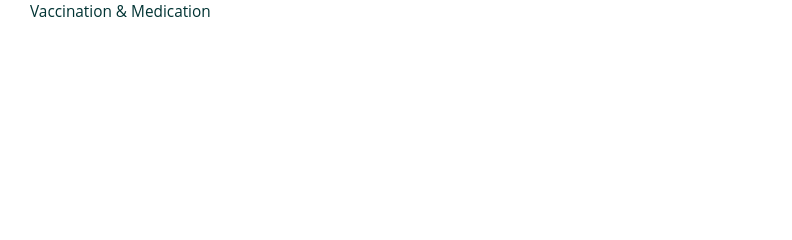
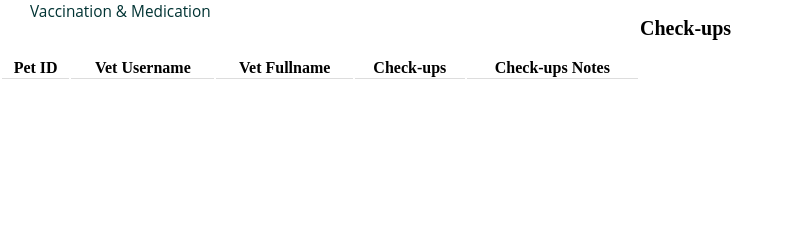
Before and after one commit to Latrobe-IT-2021-Project3AB-Team-PASS/web, a PHP site: page /myAccount.php in a window 1280 px wide. Shown: the part 301-541 px from the top of the page, without its empty margins (0-792 px from the left). Run offline with PHP 8.4, Linux system fonts and the light colour scheme; data that the repository does not hold is empty.

Commit message:
Update myAccount.php

```diff
--- a/myAccount.php
+++ b/myAccount.php
@@ -91,3 +91,36 @@
 
 	</table>
 </section>
+<h2>Check-ups</h2>
+<table style="width:50%">
+
+		<tr>
+			<th>Pet ID</th>
+			<th>Vet Username</th>
+			<th>Vet Fullname</th>
+			<th>Check-ups</th>
+			<th>Check-ups Notes</th>
+
+		</tr>
+					<?php
+						if (isset($_SESSION["username"])) {
+							$uid = $_SESSION['username'];
+						$query = "SELECT * FROM `Checkups` where Account_username = '$uid'";
+						$query_run = mysqli_query($conn, $query);
+
+						while ($row = mysqli_fetch_array($query_run)) {
+						?>
+						<tr style="text-align:center">
+							<td><?php echo $row['Pet_id']; ?></td>
+							<td><?php echo $row['Vet_username']; ?></td>
+							<td><?php echo $row['Vet_fullname']; ?></td>
+							<td><?php echo $row['Checkups_type']; ?></td>
+							<td><?php echo $row['Checkups_notes']; ?></td>
+						</tr>
+						<?php
+						}
+
+						}
+					?>
+
+	</table
```
